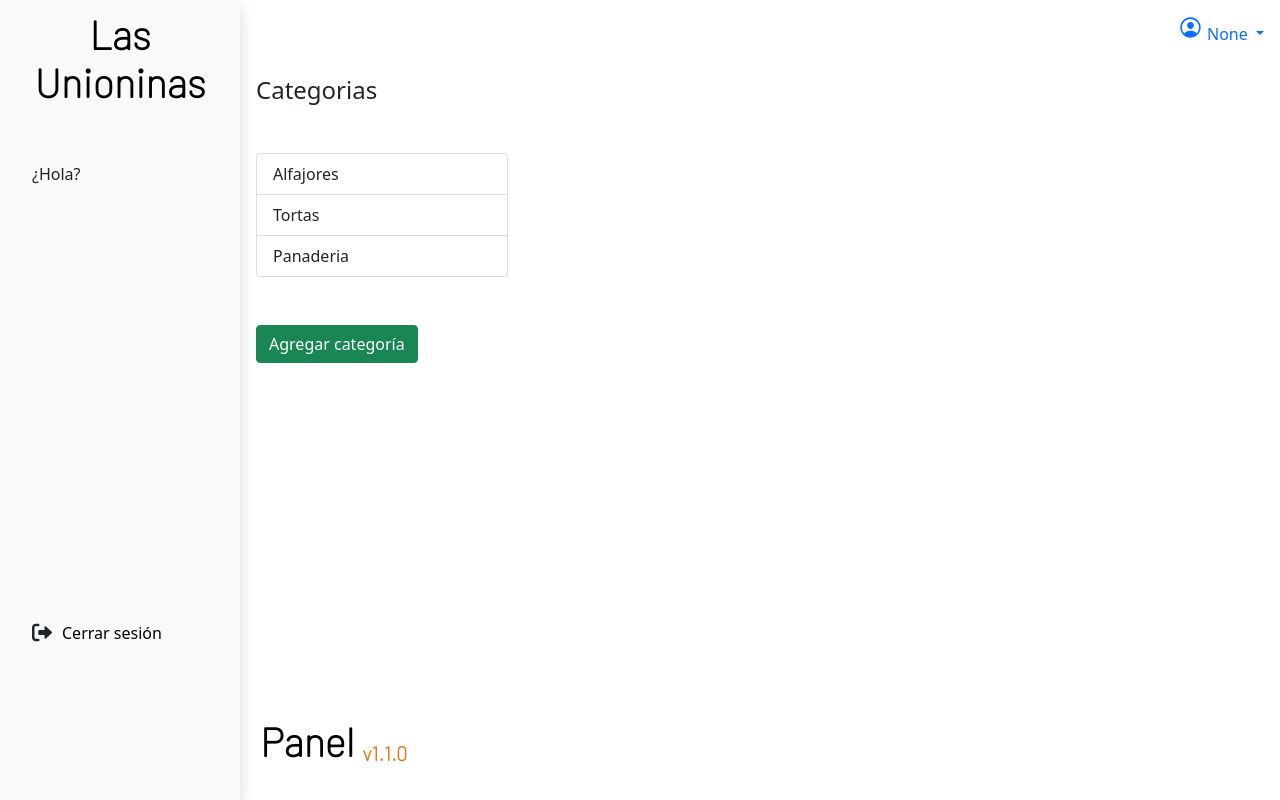
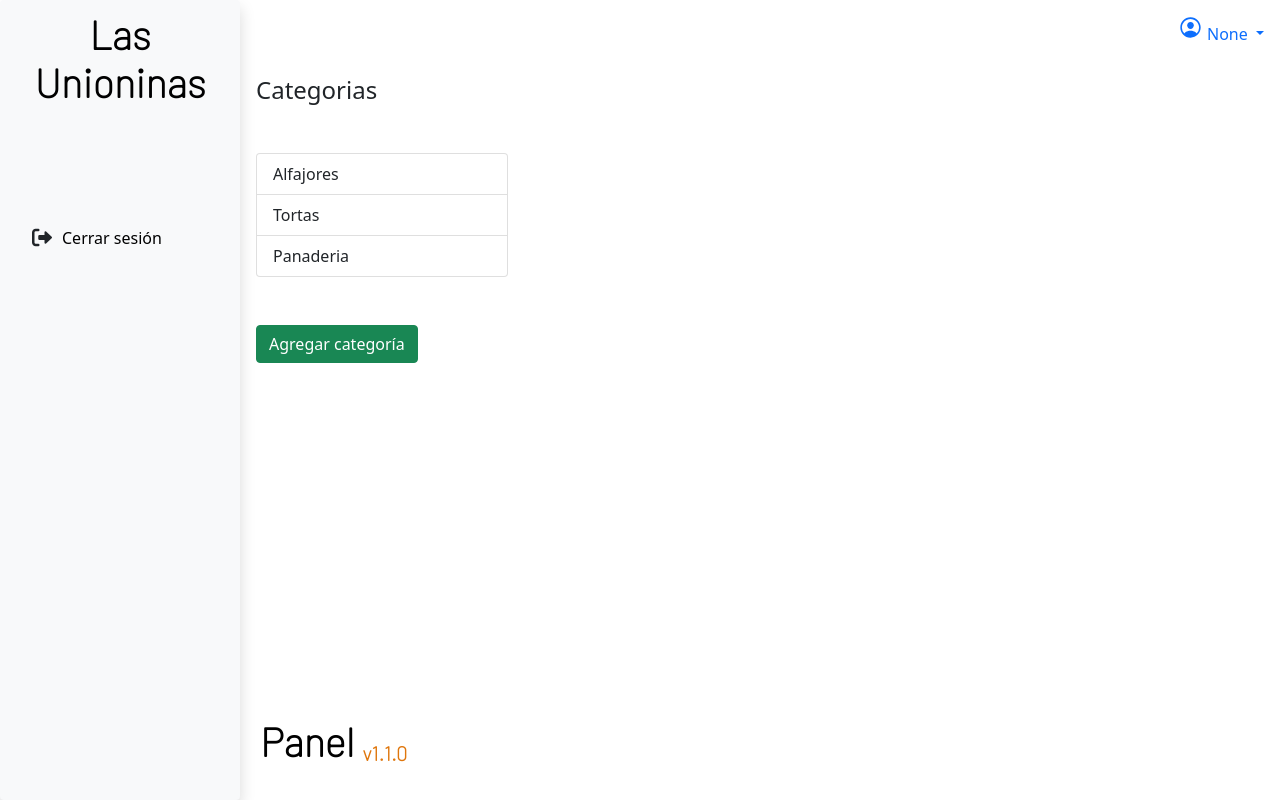
Before and after one commit to nachoavi/luCakeProject, a Django app: page /categories/ in a window 1280 px wide. Run offline with Django 4.2, Linux system fonts and the light colour scheme; data comes from the database, SQL or seed files in the repository; both versions use the stored data as it was after the commit.

Commit message:
Fixed responsive panel

```diff
--- a/app/static/css/panel.css
+++ b/app/static/css/panel.css
@@ -36,6 +36,7 @@
     left: 0;
     background-color: #ffffff;
     display: flex;
+    overflow: auto;
     flex-direction: column;
 }
 .wrapper-layout aside .close-menu {
@@ -57,7 +58,8 @@
 
 .wrapper-layout aside nav ul {
     display: flex;
-    height: 100%;
+    height: auto;
+    overflow: auto;
     list-style: none;
 }
 
--- a/app/templates/base.html
+++ b/app/templates/base.html
@@ -39,13 +39,11 @@
                         <li><i class="fa-solid fa-users-between-lines fa-sm"></i><a href="{%url 'clientContacts'%}">Clientes</a></li>
                         <li><i class="fa-solid fa-users-between-lines fa-sm"></i><a href="{%url 'suppliersTable'%}">Proovedores</a></li>
                         <li><i class="fa-solid fa-calculator"></i><a href="{%url 'costOfSales'%}">Costo de venta</a></li>
-                    {% else %}
-                        <li>¿Hola?</li>
                     {% endif %}
                 </ul>
 
                     <ul class="d-flex flex-column justify-content-center">
-                    <li><i class="fa-solid fa-right-from-bracket"></i><a href="{% url "logout" %}">Cerrar sesión</a></li>
+                    <li class="mt-5"><i class="fa-solid fa-right-from-bracket"></i><a href="{% url "logout" %}">Cerrar sesión</a></li>
                 </ul>
 
             </nav>
--- a/app/views.py
+++ b/app/views.py
@@ -67,7 +67,7 @@
     user_auth = request.session.get("isAuthenticated")
     products = ProductsInventory.objects.all()
 
-    if user_auth is False:
+    if not user_auth:
         return redirect("/signin")
 
     else:
--- a/lucakeproject/settings.py
+++ b/lucakeproject/settings.py
@@ -79,7 +79,7 @@
 # Database
 # https://docs.djangoproject.com/en/4.2/ref/settings/#databases
 
-flag = True
+flag = False
 
 if flag:
     DATABASES = {
```
Also changed, not shown: db.sqlite3.
